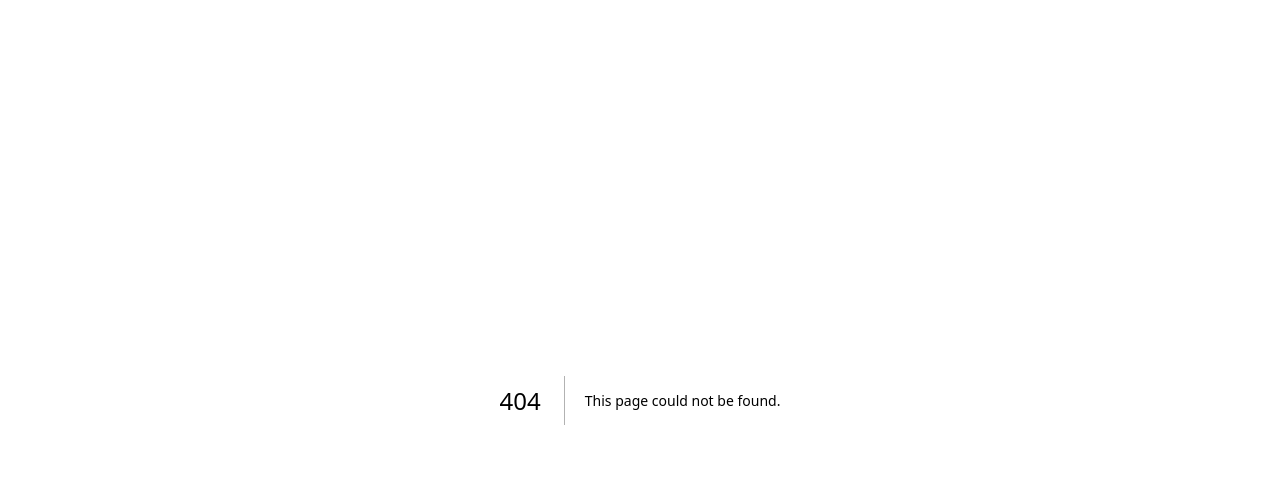
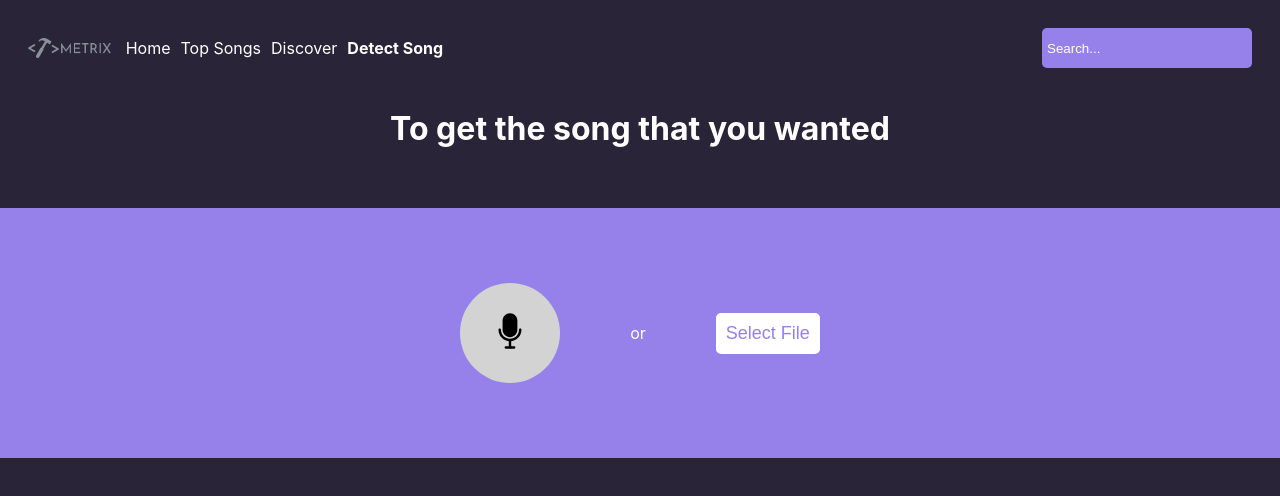
Before and after one commit to MaverickMM/Project-PWL-Metrix, a Next.js app: page /detectsong in a window 1280 px wide. Before the commit this address had no page. Shown: the top 496 px of the page. Built offline with nearby package versions, Linux system fonts and the light colour scheme; a web font is replaced by a local one.

Commit message:
Fix Detect Song

```diff
--- a/next.config.js
+++ b/next.config.js
@@ -1,4 +1,14 @@
 /** @type {import('next').NextConfig} */
 const nextConfig = {}
 
-module.exports = nextConfig
+module.exports = {
+    ...nextConfig,
+    webpack(config) {
+      config.module.rules.push({
+        test: /\.svg$/,
+        use: ['@svgr/webpack'],
+      });
+
+      return config;
+    },
+};
--- /dev/null
+++ b/pages/DetectSong.module.css
@@ -0,0 +1,64 @@
+.container {
+    display: flex;
+    flex-direction: column;
+    align-items: center;
+    color:#ffffff; /* White */
+}
+
+.dropzone {
+   display:flex;
+   justify-content :center;
+   align-items:center;
+   width :100vw;; /* Adjust as needed */
+   height :250px; /* Adjust as needed */
+   background-color:#9681EB ; /* Purple */
+}
+
+.title{
+  margin-bottom :20px;
+}
+
+.buttonBase{
+  padding :10px;
+  border:none ;
+  color:#9681EB ;
+  text-align:center ;
+  font-size :18px ;
+  transition-duration :0.4s ;
+  cursor:pointer ;
+
+/* Added margin to create distance between elements */
+margin-right:20px ;
+margin-left:20px ;
+
+}
+
+.detectButton{
+ /* other styles */
+ width:100px ;
+ height:100px ;
+ border-radius:50% ;
+}
+
+.selectButton{
+ background-color:#ffffff ; /* White */
+ height:auto ;
+ width:auto ;
+ border-radius:5px;
+}
+
+.buttonBase:hover,
+.detectButton:hover {
+ background-color:#f8f9fa ; /* Slightly darker shade of white when hovered */
+}
+
+.orText { margin-right:50px; margin-left:50px;} /* Added margin to create distance between elements */
+
+.recordingIcon {
+    width: 45%;
+    height: auto;
+}
+
+.spacing {
+    margin-bottom: 60px; /* Adjust this value as needed */
+}
--- /dev/null
+++ b/pages/detectsong.tsx
@@ -0,0 +1,102 @@
+import React, { useState, useRef } from 'react';
+import dynamic from 'next/dynamic';
+import Header from '../components/Header';
+import '../styles/global.css';
+import styles from './DetectSong.module.css';
+
+interface ReactMicProps {
+ record:boolean,
+ className?:string,
+ onStop?:(recordedBlob:any) => void,
+ onData?:(recordedBlob:any) => void,
+ strokeColor?:string,
+ backgroundColor?:string
+}
+
+// Dynamically import React-Mic with defined types.
+const ReactMic = dynamic(() =>
+ import('react-mic').then((mod) => mod.ReactMic as React.ComponentType<ReactMicProps>),
+ { ssr:false }
+);
+
+const DetectSong = () => {
+ const [audioFile, setAudioFile] = useState<File | null>(null);
+ const [isRecording, setIsRecording] = useState(false);
+ const fileInputRef = useRef<HTMLInputElement>(null);
+
+ const handleFileChange = (event:React.ChangeEvent<HTMLInputElement>) => {
+     const file=event.target.files?.[0];
+     if(file){
+       setAudioFile(file);
+     }
+ };
+
+ const handleSelectClick=()=>{
+     // Simulate a click on the hidden file input element
+     fileInputRef.current?.click();
+ };
+
+	const toggleRecording=()=>{
+		setIsRecording(!isRecording);
+	};
+
+	const onDataRecorded=(recordedBlob:any)=>{
+        console.log('chunk of real-time data is:', recordedBlob);
+	};
+
+	const onStopRecorded=(recordedBlob:any)=>{
+        console.log('record blob is:', recordedBlob)
+        setAudioFile(recordedBlob.blob)
+        setIsRecording(false)
+	};
+
+	return (
+	    <div>
+	        <Header />
+	        <div className={styles.container}>
+	            <h1 className={`${styles.title} ${styles.spacing}`}>To get the song that you wanted</h1>
+	            {/* The actual mic component */}
+                <div style={{ height:'0', overflow:'hidden' }}>
+                    {isRecording && (
+                        <ReactMic
+                            record={true}
+                            className="sound-wave"
+                            onStop={onStopRecorded}
+                            onData={onDataRecorded}
+                            strokeColor="#000000"
+                            backgroundColor="#FF4081"
+                        />
+                    )}
+                </div>
+
+                {/* Dropzone */}
+                <div className={`${styles.dropzone}`}>
+                  {/* Single button to start/stop recording */}
+                  <button onClick={toggleRecording}
+                          className={`${styles.buttonBase} ${styles.detectButton}`}
+                          style={{backgroundColor: isRecording ? "darkgrey" : "lightgrey"}}>
+                      {/* Use SVG as an image source instead of importing it as a component */}
+                      <img src="/Images/recording.svg" alt="Recording Icon" className={styles.recordingIcon} />
+                  </button>
+
+                  {/* Text Element */}
+                  <p className={styles.orText}>or</p>
+
+                  {/* Select File Button and Hidden Input Field */}
+                  <button onClick={handleSelectClick} className={`${styles.buttonBase} ${styles.selectButton}`}>
+                      Select File
+                  </button>
+
+                  <input
+                    type="file"
+                    accept="audio/*"
+                    onChange={handleFileChange}
+                    ref={fileInputRef}
+                    style={{ display:'none' }} // Hide the default input field
+                  />
+                 </div>
+	         </div>
+	     </div>);
+};
+
+export default DetectSong;
--- /dev/null
+++ b/react-mic.d.ts
@@ -0,0 +1 @@
+declare module 'react-mic';
--- a/styles/global.css
+++ b/styles/global.css
@@ -14,3 +14,11 @@ a {
 body {
     background-color: #2A2438; /* Changes background color to purple */
 }
+
+.btn-circle {
+    width: 100px;
+    height: 100px;
+    padding: 10px;
+    border-radius: 50px; /* Half of width and height */
+    text-align: center;
+  }
```
Also changed, not shown: public/Images/recording.svg (added).
